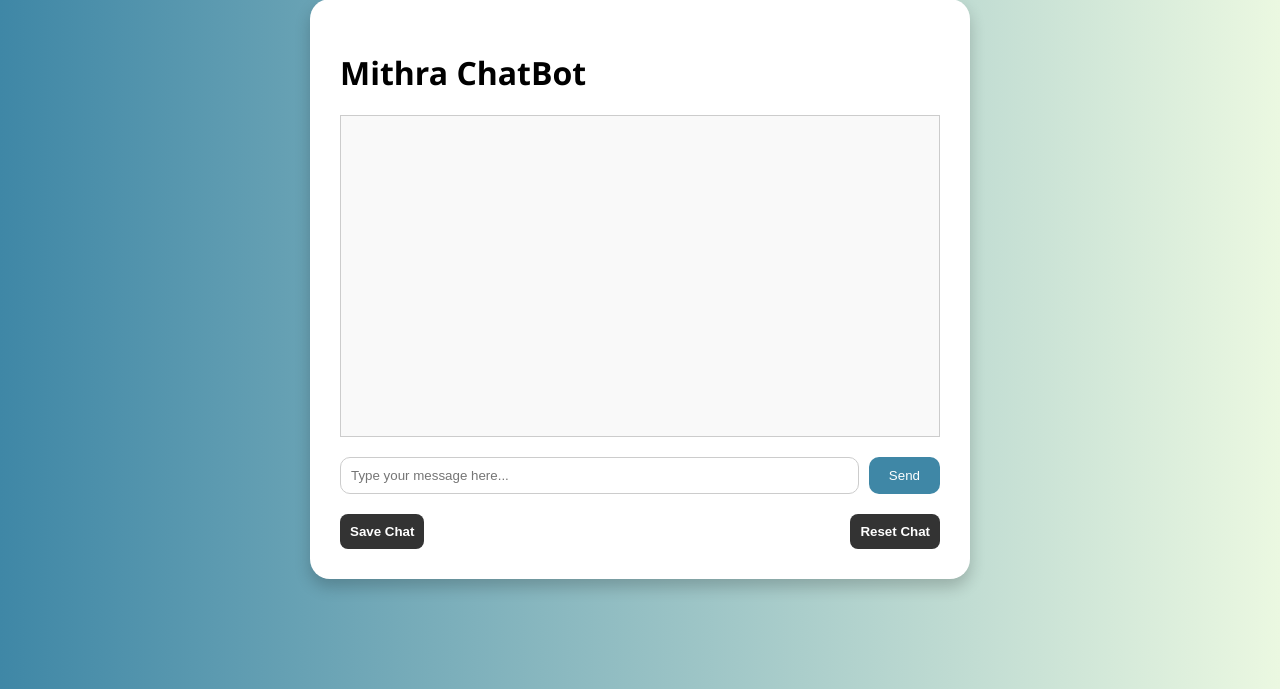
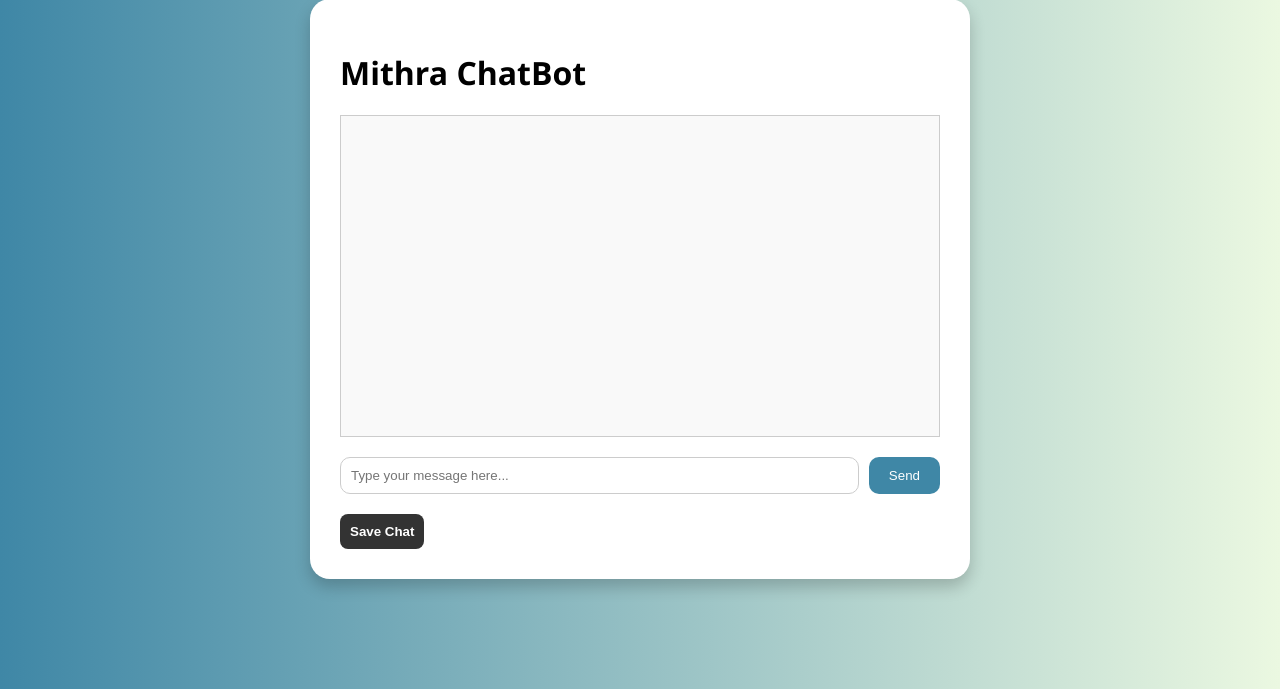
Before and after one commit to venkat23-hub/My_chatBot, a Flask app: page / in a window 1280 px wide. Shown: the part 111-800 px from the top of the page. Run offline with Flask 3, Linux system fonts and the light colour scheme; parts of the project's set-up code (start-up, migrations or seed data) failed here and were passed over; some libraries are stand-ins or nearby versions.

Commit message:
final commit

```diff
--- a/templates/index.html
+++ b/templates/index.html
@@ -26,7 +26,7 @@
 
         <div class="buttons">
             <button onclick="saveChat()"> Save Chat</button>
-            <button onclick="resetChat()"> Reset Chat</button>
+            <!-- <button onclick="resetChat()"> Reset Chat</button> -->
         </div>
     </div>
 
```
